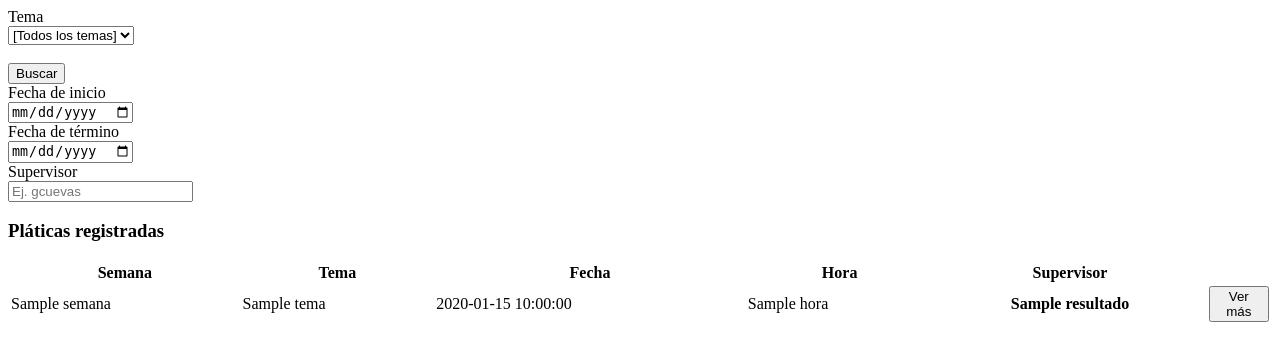
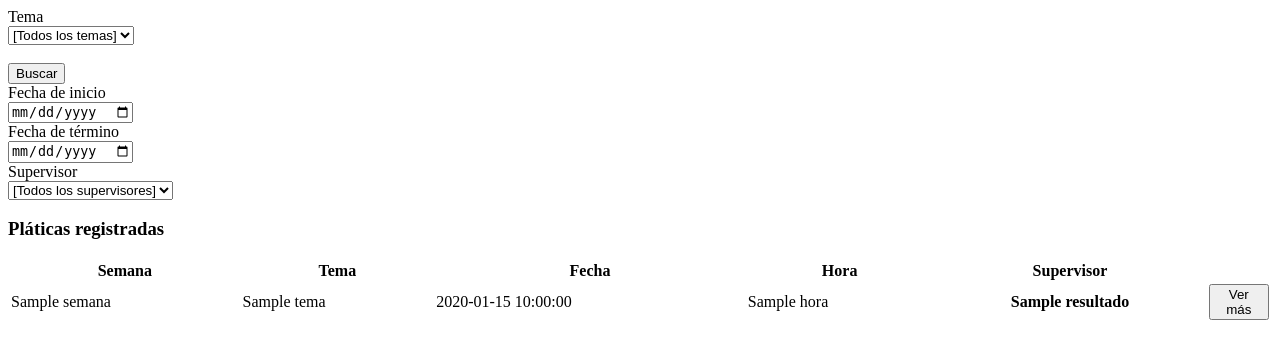
Before and after one commit to davidoso/pcplatica5min, a CodeIgniter app: the page made by application/views/supervisor/buscar_platicas.php in a window 1280 px wide. Shown: the top 361 px of the page. Run offline with CodeIgniter, Linux system fonts and the light colour scheme; tables that the repository leaves empty or names only in its code hold one stand-in row (values such as "Sample post"); the template is opened without the code that fills it: most values are stand-ins (such as "Sample title", 1, 10 or a date in 2020).

Commit message:
Change date format (d/m/Y) in XLSX and Supervisor select instead of input

```diff
--- a/application/controllers/Supervisor.php
+++ b/application/controllers/Supervisor.php
@@ -57,6 +57,7 @@
 
                 $this->load->model('Supervisor_m');
                 $array=array(
+                    'supervisores'=>$this->Supervisor_m->get_supervisores(),
                     'platicas'=>$this->Supervisor_m->get_all_platicas(),
                     'resultados'=>$this->Supervisor_m->get_busqueda_reunion($filtro)
                 );
@@ -95,7 +96,7 @@
                 $w=$w." AND p.id_platica='".$t."'";
             }
 
-            if ($s != NULL)
+            if ($s != NULL &&  $s != -1)
             {
                 $w=$w." AND r.reu_id_supervisor='".$s."'";
             }
--- a/application/views/supervisor/buscar_platicas.php
+++ b/application/views/supervisor/buscar_platicas.php
@@ -55,7 +55,17 @@
                                 <div class="input-group-prepend">
                                 <span class="input-group-text rounded-0" id="basic-addon1"><i class="fa fa-search"></i></span>
                                 </div>
-                                <input type="text" class="form-control rounded-0" name="s" value="" placeholder="Ej. gcuevas" aria-describedby="basic-addon1">
+                                <select class="custom-select rounded-0" name="s">
+                                    <option value="-1" selected>[Todos los supervisores]</option>
+                                <?php
+                                    foreach($supervisores as $sup)
+                                    {
+                                ?>
+                                    <option value="<?php echo $sup->sup_id ?>"><?php echo $sup->sup_nombre; ?></option>
+                                <?php
+                                    } // foreach de supervisores
+                                ?>
+                                </select>
                             </div>
                         </div>
                     </div>
```
Also changed, not shown: assets/reporte_excel/descargar.php (+5 -2 lines).
